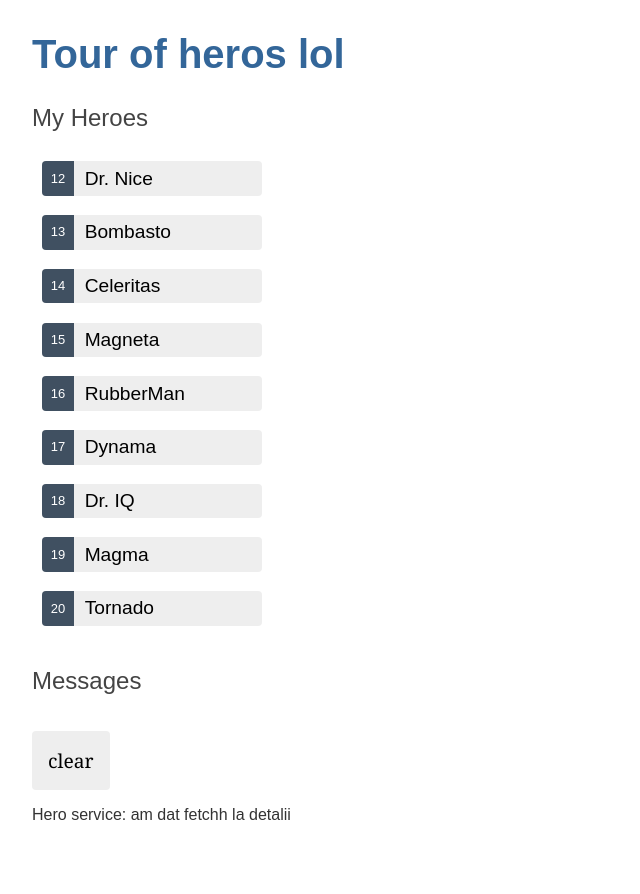
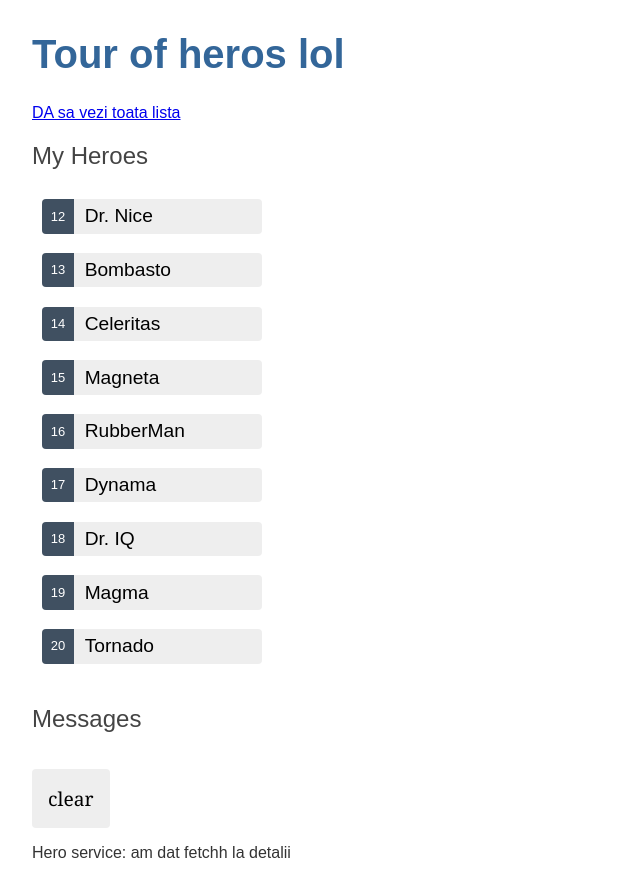
Before and after one commit to viktorashi/tour-of-heroes-angular, an Angular app: page /heroes in a window 1280 px wide. Shown: the whole page, without its empty margins (0-640 px from the left). Before the commit the page ends 856 px from the top, so only its background shows below. Built offline with nearby package versions, Linux system fonts and the light colour scheme.

Commit message:
nici nu mai stiu ce-am fct

```diff
--- a/src/app/app.component.html
+++ b/src/app/app.component.html
@@ -1,3 +1,6 @@
 <h1>{{title}}</h1>
-<app-heroes></app-heroes>
+<nav>
+    <a routerLink="/heroes">DA sa vezi toata lista</a>
+</nav>
+<router-outlet></router-outlet>
 <app-messages></app-messages>
```
